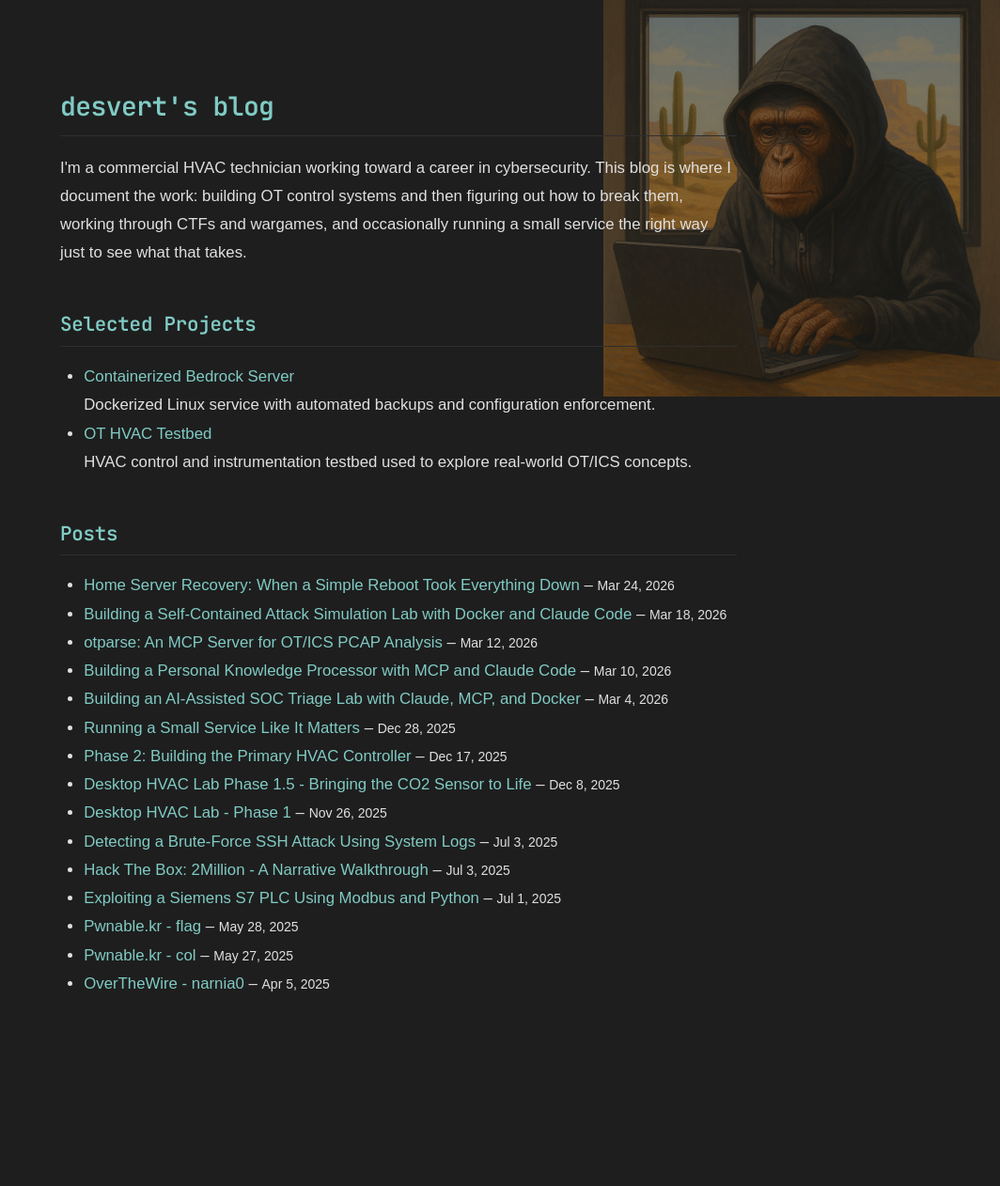
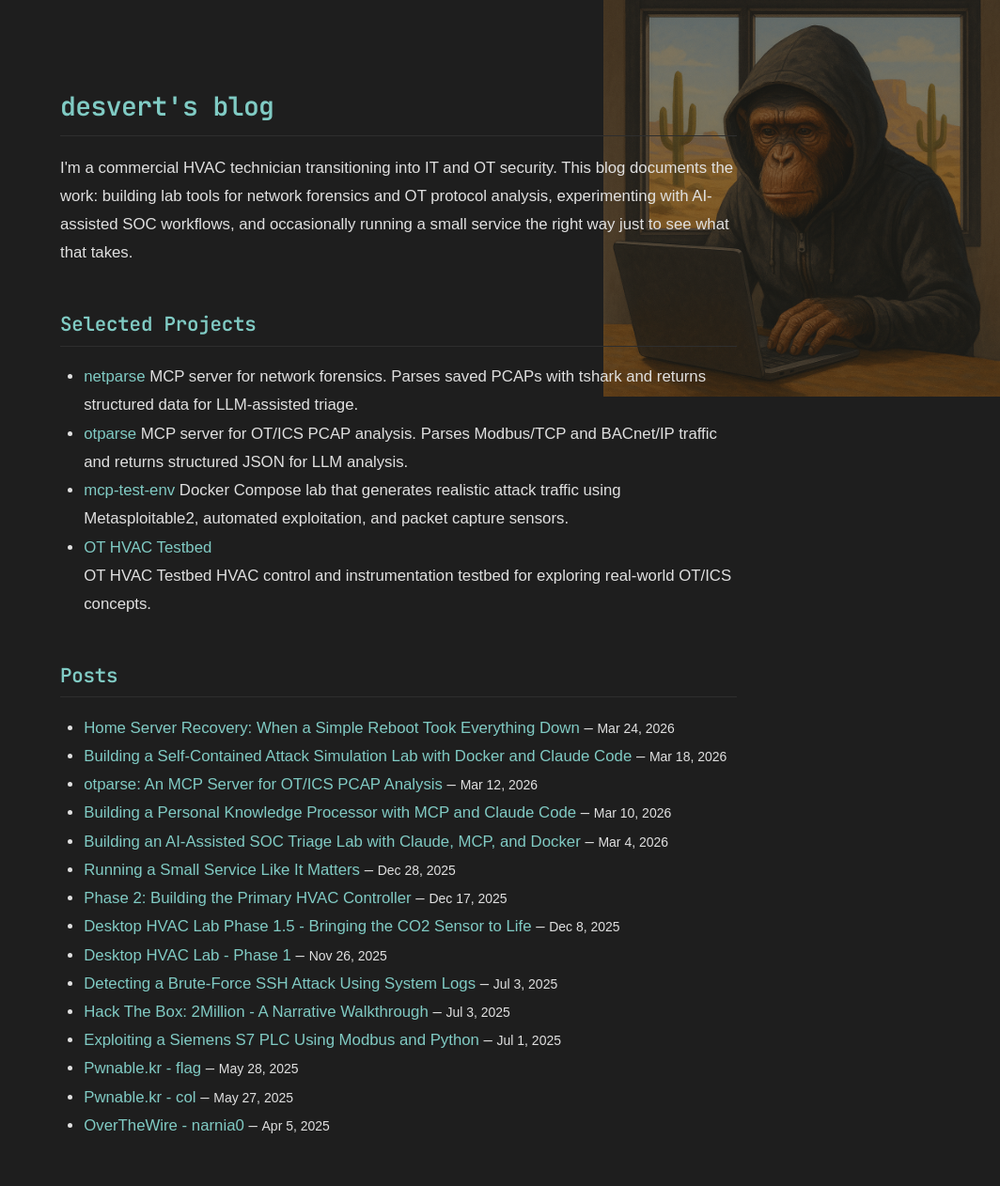
Before and after one commit to desvert/desvert.github.io, a Jekyll site: the page built from index.md, in a window 1280 px wide. Shown: the whole page at 94% size, without its empty margins (216-1280 px from the left). Built offline with Jekyll 4.4.1, drawn with Linux system fonts in a browser that asks for light colours; before the commit the page ends 1111 px from its top, so only the background shows below that.

Commit message:
updated selected projects and about section

```diff
--- a/_layouts/home.html
+++ b/_layouts/home.html
@@ -9,17 +9,28 @@
 <body>
   <div id="logo-bg">
     <h1>{{ site.title }}</h1>
-    <p>I'm a commercial HVAC technician working toward a career in cybersecurity. This blog is where I document the work: building OT control systems and then figuring out how to break them, working through CTFs and wargames, and occasionally running a small service the right way just to see what that takes.</p>
+    <p>I'm a commercial HVAC technician transitioning into IT and OT security. This blog documents the work: building lab tools for network forensics and OT protocol analysis, experimenting with AI-assisted SOC workflows, and occasionally running a small service the right way just to see what that takes.
 
     <h2>Selected Projects</h2>
     <ul>
       <li>
-        <a href="https://github.com/desvert/containerized-bedrock-server">Containerized Bedrock Server</a><br>
-        Dockerized Linux service with automated backups and configuration enforcement.
+        <a href="https://github.com/desvert/netparse">netparse</a>
+        MCP server for network forensics. Parses saved PCAPs with tshark and returns structured data for LLM-assisted triage.
       </li>
+
       <li>
-        <a href="https://github.com/desvert/ot-hvac-testbed">OT HVAC Testbed</a><br>
-        HVAC control and instrumentation testbed used to explore real-world OT/ICS concepts.
+        <a href="https://github.com/desvert/otparse-mcp">otparse</a>
+        MCP server for OT/ICS PCAP analysis. Parses Modbus/TCP and BACnet/IP traffic and returns structured JSON for LLM analysis.
+      </li>
+
+      <li>
+        <a href="https://github.com/desvert/mcp-test-env">mcp-test-env</a>
+        Docker Compose lab that generates realistic attack traffic using Metasploitable2, automated exploitation, and packet capture sensors.
+      </li>
+
+      <li>
+        <a href="https://github.com/desvert/ot-hvac-testbed">OT HVAC Testbed</a><br>OT HVAC Testbed
+        HVAC control and instrumentation testbed for exploring real-world OT/ICS concepts.
       </li>
     </ul>
 
```
